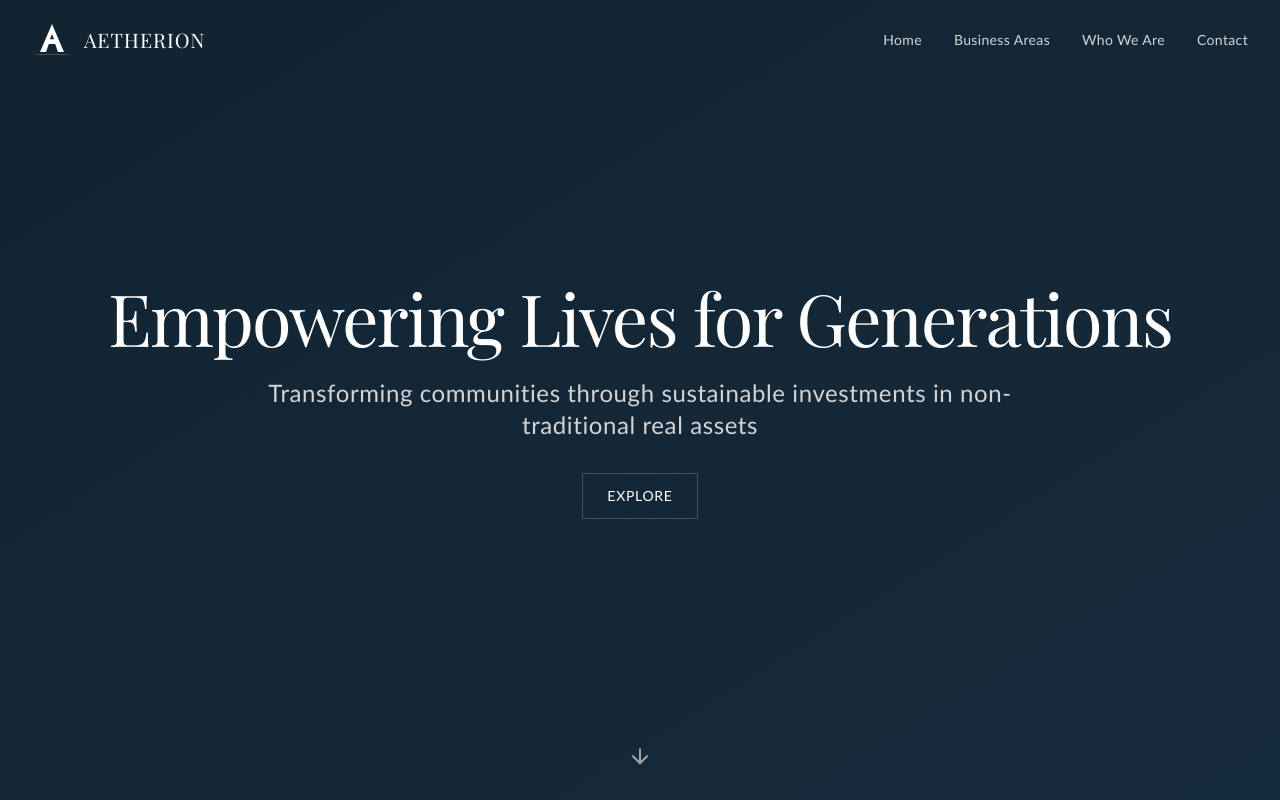
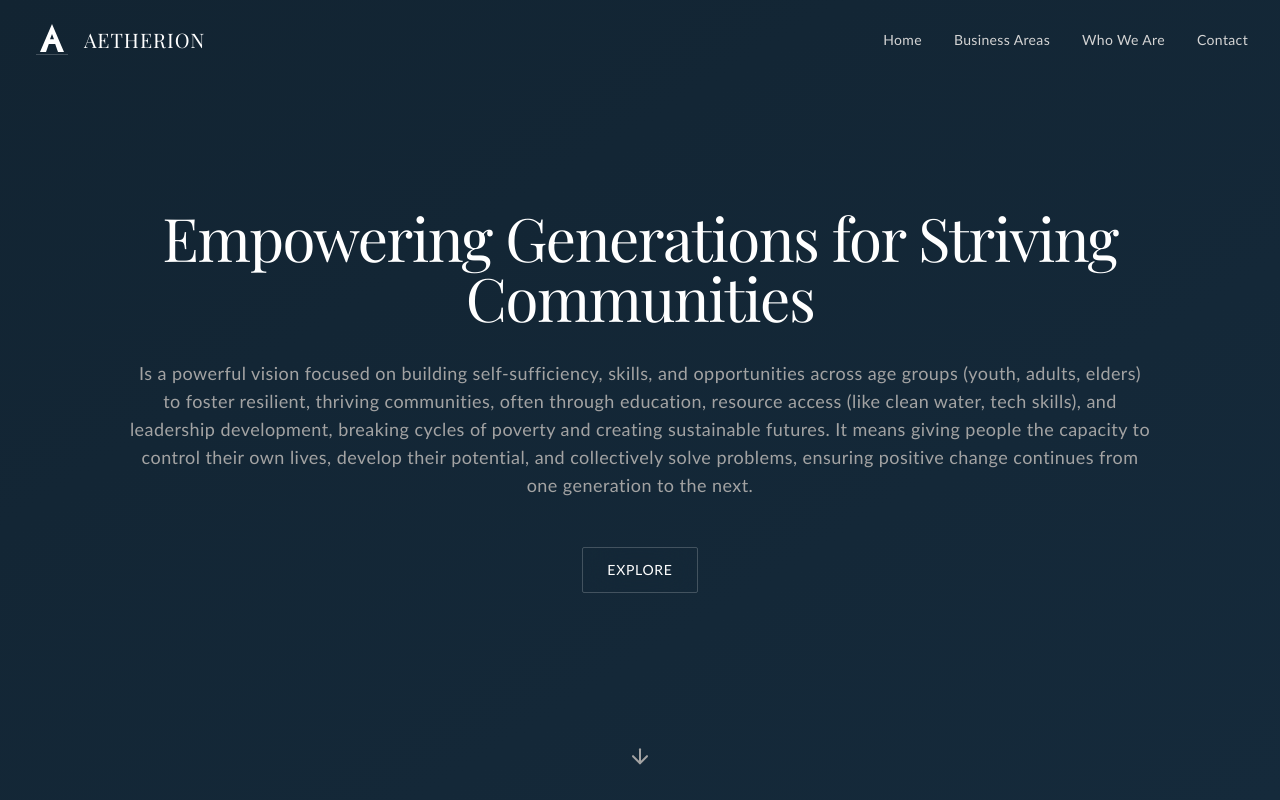
Before and after one commit to beloureiro/Aetherion-webapp, a Next.js app: page /en in a window 1280 px wide. Shown: the top 800 px of the page. Built offline with nearby package versions, Linux system fonts and the light colour scheme.

Commit message:
Update hero content and fix React2Shell vulnerability
- Change title to "Empowering Generations for Striving Communities"
- Add extended mission statement as subtitle
- Adjust hero typography for better readability with longer text
- Upgrade Next.js to 15.1.9+ to fix CVE-2025-55182 (React2Shell)

```diff
--- a/components/sections/HeroSection.tsx
+++ b/components/sections/HeroSection.tsx
@@ -17,14 +17,14 @@ export default function HeroSection() {
       >
         <motion.h1
           initial={false}
-          className="text-4xl sm:text-5xl md:text-6xl lg:text-7xl font-serif font-light tracking-tight text-white mb-6"
+          className="text-3xl sm:text-4xl md:text-5xl lg:text-6xl font-serif font-light tracking-tight text-white mb-8"
         >
           {t('title')}
         </motion.h1>
 
         <motion.p
           initial={false}
-          className="text-lg sm:text-xl md:text-2xl font-light tracking-wide text-gray-300 mb-8 max-w-3xl mx-auto"
+          className="text-sm sm:text-base md:text-lg font-light tracking-wide text-gray-400 mb-12 max-w-5xl mx-auto leading-loose"
         >
           {t('subtitle')}
         </motion.p>
--- a/messages/en.json
+++ b/messages/en.json
@@ -6,8 +6,8 @@
     "contact": "Contact"
   },
   "hero": {
-    "title": "Empowering Lives for Generations",
-    "subtitle": "Transforming communities through sustainable investments in non-traditional real assets",
+    "title": "Empowering Generations for Striving Communities",
+    "subtitle": "Is a powerful vision focused on building self-sufficiency, skills, and opportunities across age groups (youth, adults, elders) to foster resilient, thriving communities, often through education, resource access (like clean water, tech skills), and leadership development, breaking cycles of poverty and creating sustainable futures. It means giving people the capacity to control their own lives, develop their potential, and collectively solve problems, ensuring positive change continues from one generation to the next.",
     "cta": "Explore"
   },
   "whoWeAre": {
--- a/messages/pt.json
+++ b/messages/pt.json
@@ -6,8 +6,8 @@
     "contact": "Contato"
   },
   "hero": {
-    "title": "Empoderando Vidas por Gerações",
-    "subtitle": "Transformando comunidades através de investimentos sustentáveis em ativos reais não-tradicionais",
+    "title": "Empoderando Gerações para Comunidades Prósperas",
+    "subtitle": "É uma visão poderosa focada em construir autossuficiência, competências e oportunidades para todas as faixas etárias (jovens, adultos, idosos) para promover comunidades resilientes e prósperas, frequentemente através da educação, acesso a recursos (como água potável, competências tecnológicas) e desenvolvimento de liderança, quebrando ciclos de pobreza e criando futuros sustentáveis. Significa dar às pessoas a capacidade de controlar as suas próprias vidas, desenvolver o seu potencial e resolver problemas coletivamente, garantindo que a mudança positiva continue de uma geração para a seguinte.",
     "cta": "Explorar"
   },
   "whoWeAre": {
--- a/package.json
+++ b/package.json
@@ -15,7 +15,7 @@
     "autoprefixer": "^10.4.20",
     "framer-motion": "^11.15.0",
     "lucide-react": "^0.468.0",
-    "next": "^15.1.3",
+    "next": "^15.1.9",
     "next-intl": "^3.25.7",
     "nodemailer": "^7.0.10",
     "postcss": "^8.5.2",
```
